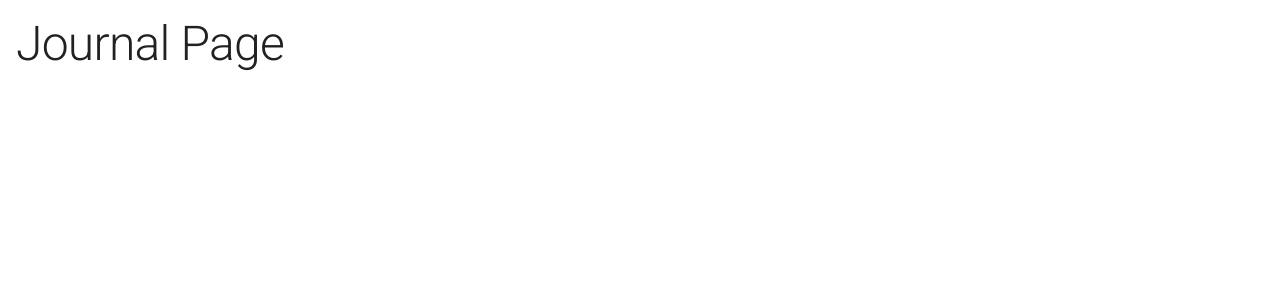
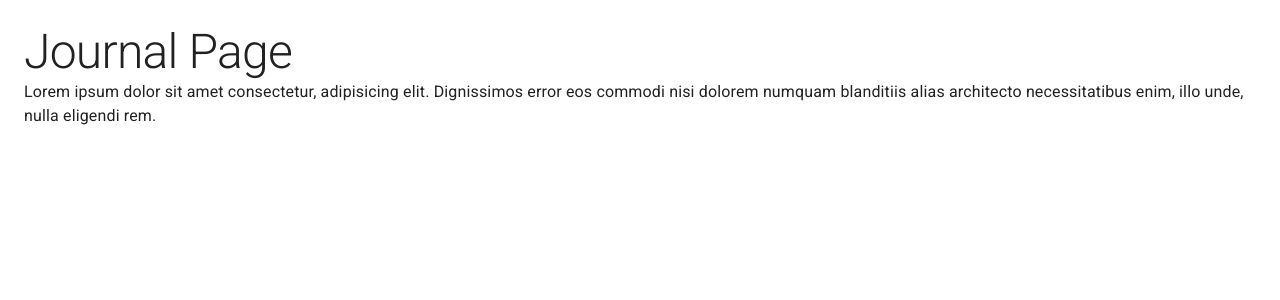
Before and after one commit to qbixmex/Journal-App-2022, a React (Vite) app: page / in a window 1280 px wide. Shown: the top 300 px of the page. Built offline with nearby package versions, Linux system fonts and the light colour scheme.

Commit message:
08 - JournalLayout (material)

```diff
--- a/package.json
+++ b/package.json
@@ -1,7 +1,7 @@
 {
   "name": "journal-app",
   "private": true,
-  "version": "0.7.0",
+  "version": "0.8.0",
   "scripts": {
     "dev": "vite",
     "build": "vite build",
--- /dev/null
+++ b/src/journal/layout/JournalLayout.jsx
@@ -0,0 +1,20 @@
+import { Box } from '@mui/system';
+import PropTypes from 'prop-types'
+
+export const JournalLayout = ({ children }) => {
+  return (
+    <Box sx={{ display: 'flex' }}>
+      {/* Navbar */}
+      {/* Sidebar */}
+      <Box
+        component='main'
+        sx={{ flexGrow: 1, p: 3 }}
+      >
+        {/* Toolbar */}
+        { children }
+      </Box>
+    </Box>
+  );
+};
+
+JournalLayout.propTypes = {};
--- /dev/null
+++ b/src/journal/layout/index.js
@@ -0,0 +1 @@
+export * from './JournalLayout';
--- a/src/journal/pages/JournalPage.jsx
+++ b/src/journal/pages/JournalPage.jsx
@@ -1,11 +1,20 @@
 import { Typography } from "@mui/material";
+import { JournalLayout } from "../layout";
 
 export const JournalPage = () => {
   return (
-    <>
-      <Typography variant='h1' mt={ 2 } ml={ 2 } fontSize='3rem'>
+    <JournalLayout>
+
+      <Typography variant='h1' fontSize='3rem'>
         Journal Page
       </Typography>
-    </>
+
+      <Typography>
+        Lorem ipsum dolor sit amet consectetur, adipisicing elit.
+        Dignissimos error eos commodi nisi dolorem numquam blanditiis alias
+        architecto necessitatibus enim, illo unde, nulla eligendi rem.
+      </Typography>
+
+    </JournalLayout>
   );
 };
```
